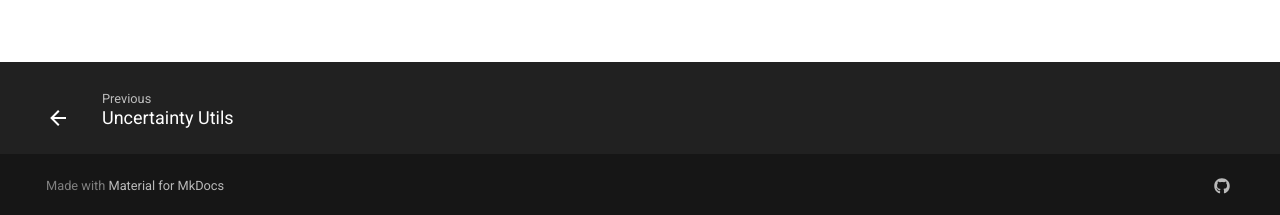
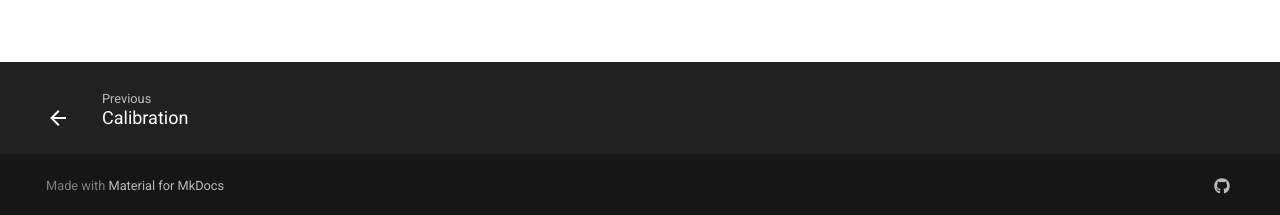
Before and after one commit to intsystems/bensemble, an MkDocs documentation site: the page built from docs/docs/references.md, in a window 1280 px wide. Shown: the part 682-897 px from the top of the page. Built offline with MkDocs 1.6.1 and Material for MkDocs 9.7.7, drawn with Linux system fonts in a browser that asks for light colours; comment, search, counter and statistics services are not loaded; some of the changed lines change nothing that is shown.

Commit message:
fix: move calibration from user-guide to api in mkdocs.yaml

```diff
--- a/docs/mkdocs.yml
+++ b/docs/mkdocs.yml
@@ -42,13 +42,13 @@ nav:
       - Basic Concepts: user-guide/basic-concepts.md
       - Building Ensembles: user-guide/building-ensembles.md
       - Uncertainty Analysis: user-guide/uncertainty-analysis.md
-      - Calibration: user-guide/calibration.md
   - API Reference:
       - Core & Ensemble: api/core.md
       - Layers: api/layers.md
       - Search Algorithms: api/search.md
       - Metrics: api/metrics.md
       - Uncertainty Utils: api/uncertainty.md
+      - Calibration: api/calibration.md
   - References: references.md
 
 plugins:
```
